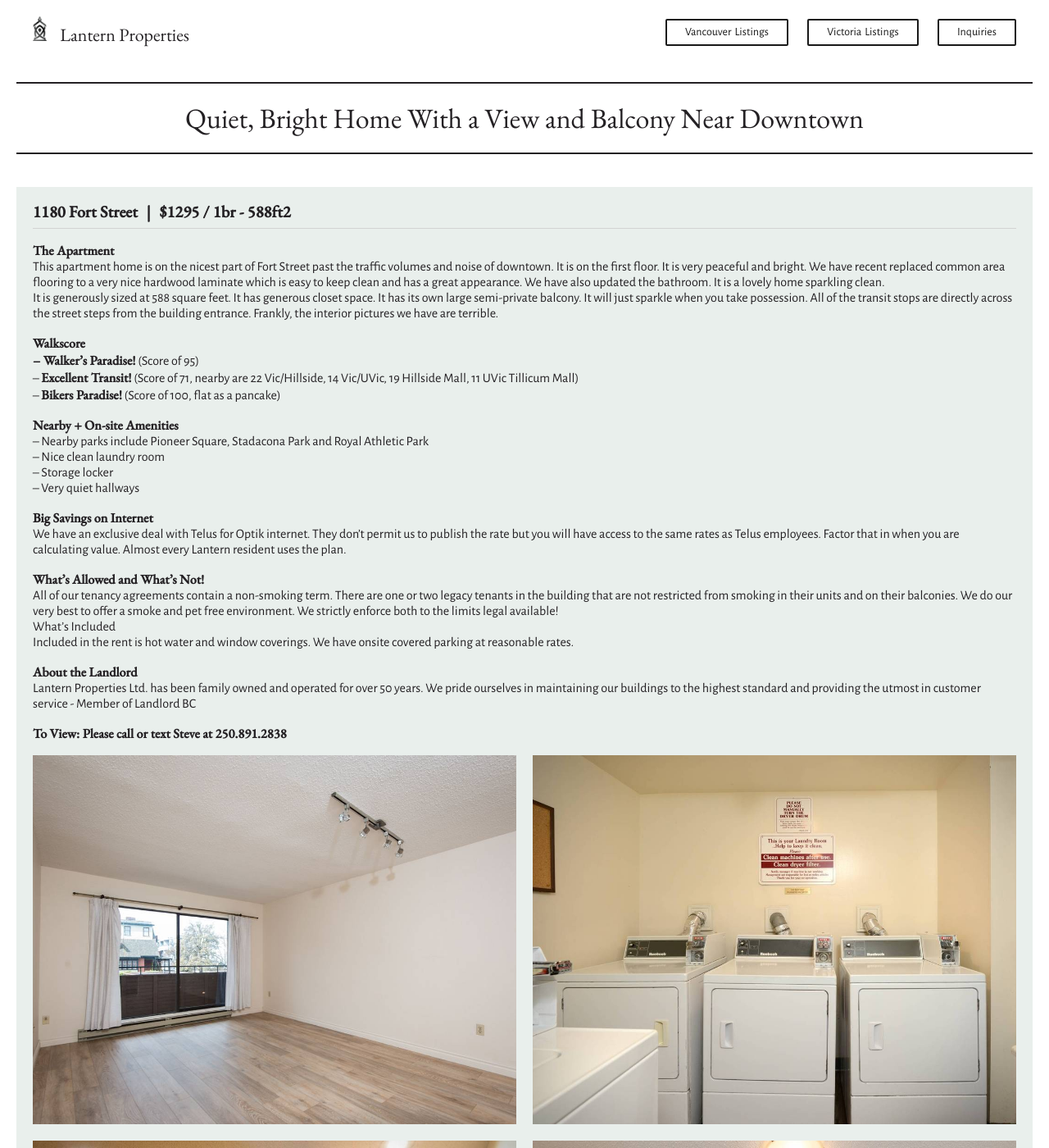
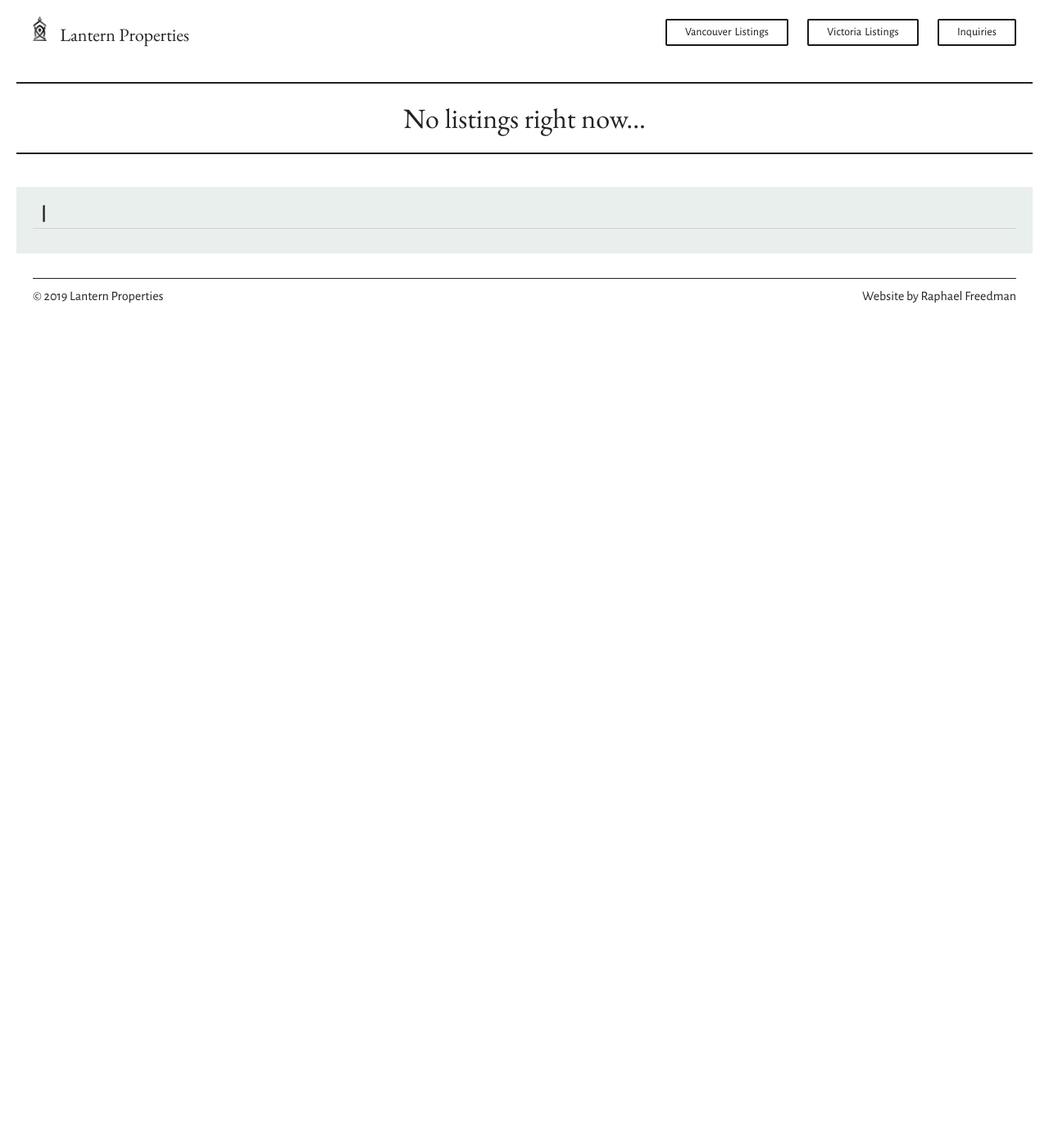
Before and after one commit to RF604/lantern2020, a Jekyll site: the page built from _posts/2020-07-24-fort-listing.md, in a window 1280 px wide and 1400 px high. Shown: the whole window at 82% size. Built offline with Jekyll 4.4.1, drawn with Linux system fonts in a browser that asks for light colours.

Commit message:
Update from Forestry.io RF604 updated _posts/2020-07-24-fort-listing.md

```diff
--- a/_posts/2020-07-24-fort-listing.md
+++ b/_posts/2020-07-24-fort-listing.md
@@ -1,60 +1,11 @@
 ---
 layout: post
 header-class: project-header
-listing-heading: Quiet, Bright Home With a View and Balcony Near Downtown
-listing-address: 1180 Fort Street
-listing-images:
-- "/uploads/00b0b_55vzvz4hryd_0po0he_1200x900.jpg"
-- "/uploads/00u0u_59cysjtc9m5_0t20j4_1200x900.jpg"
-- "/uploads/00c0c_5mymyqc1x1w_0t20jn_1200x900.jpg"
-- "/uploads/00101_h3paclcr7mm_0po0he_1200x900.jpg"
-- "/uploads/00g0g_itujqjga2sc_0po0he_1200x900.jpg"
-- "/uploads/00k0k_djjodkkpjgw_0t20jn_1200x900.jpg"
-- "/uploads/00505_jzdqzu1z4z6_0po0he_1200x900.jpg"
-- "/uploads/00r0r_dcw77ogkaay_0po0he_1200x900.jpg"
-- "/uploads/00505_ibx3tizbufn_0t20jn_1200x900.jpg"
-- "/uploads/01313_9ejpb7gkqj0_0po0he_1200x900.jpg"
-- "/uploads/00r0r_jxkshg91oxt_0t20jn_1200x900.jpg"
-- "/uploads/00q0q_4m15jo2sonz_0he0po_1200x900.jpg"
-- "/uploads/00f0f_s8krpmeeuo_0po0he_1200x900.jpg"
-- "/uploads/00d0d_9ga9rvyna9f_0t20jn_1200x900.jpg"
-- "/uploads/00z0z_beaiimi8pkv_0t20jn_1200x900.jpg"
-- "/uploads/00i0i_fxx7ey8svun_0t20jn_1200x900.jpg"
-- "/uploads/00k0k_ipkwlsrww92_0po0he_1200x900.jpg"
-- "/uploads/00k0k_kxiw5zdem49_0t20jn_1200x900.jpg"
-- "/uploads/00h0h_e29qzrgnh8u_0t20jn_1200x900.jpg"
-- "/uploads/00l0l_f2ayccjo71q_0t20jn_1200x900.jpg"
-- "/uploads/00r0r_3dkh2nty6uv_0po0he_1200x900.jpg"
-- "/uploads/00202_7ojyfpgkrtg_0po0he_1200x900.jpg"
-city: victoria
-display-photo: "/uploads/00505_jzdqzu1z4z6_0po0he_1200x900.jpg"
-rent: "$1295 / 1br - 588ft2"
+listing-heading: No listings right now...
+listing-address: ''
+listing-images: []
+city: vancouver
+display-photo: ''
+rent: ''
 
 ---
-**The Apartment**
-This apartment home is on the nicest part of Fort Street past the traffic volumes and noise of downtown. It is on the first floor. It is very peaceful and bright. We have recent replaced common area flooring to a very nice hardwood laminate which is easy to keep clean and has a great appearance. We have also updated the bathroom. It is a lovely home sparkling clean.
-It is generously sized at 588 square feet. It has generous closet space. It has its own large semi-private balcony. It will just sparkle when you take possession. All of the transit stops are directly across the street steps from the building entrance. Frankly, the interior pictures we have are terrible.
-
-**Walkscore
-– Walker's Paradise!** (Score of 95)
-– **Excellent Transit!** (Score of 71, nearby are 22 Vic/Hillside, 14 Vic/UVic, 19 Hillside Mall, 11 UVic Tillicum Mall)
-– **Bikers Paradise!** (Score of 100, flat as a pancake)
-
-**Nearby + On-site Amenities**
-– Nearby parks include Pioneer Square, Stadacona Park and Royal Athletic Park
-– Nice clean laundry room
-– Storage locker
-– Very quiet hallways
-
-**Big Savings on Internet**
-We have an exclusive deal with Telus for Optik internet. They don't permit us to publish the rate but you will have access to the same rates as Telus employees. Factor that in when you are calculating value. Almost every Lantern resident uses the plan.
-
-**What's Allowed and What's Not!**
-All of our tenancy agreements contain a non-smoking term. There are one or two legacy tenants in the building that are not restricted from smoking in their units and on their balconies. We do our very best to offer a smoke and pet free environment. We strictly enforce both to the limits legal available!
-What's Included
-Included in the rent is hot water and window coverings. We have onsite covered parking at reasonable rates.
-
-**About the Landlord**
-Lantern Properties Ltd. has been family owned and operated for over 50 years. We pride ourselves in maintaining our buildings to the highest standard and providing the utmost in customer service - Member of Landlord BC
-
-**To View: Please call or text Steve at 250.891.2838**
```
